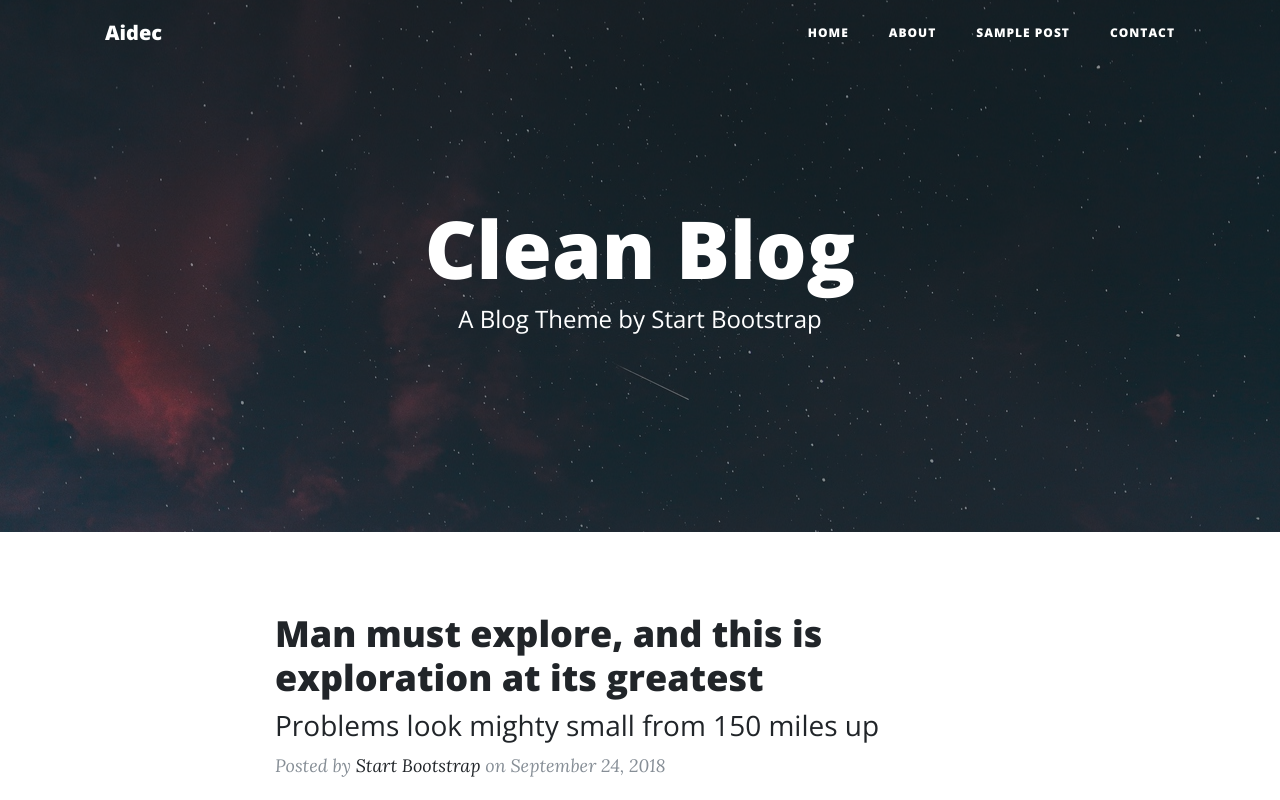
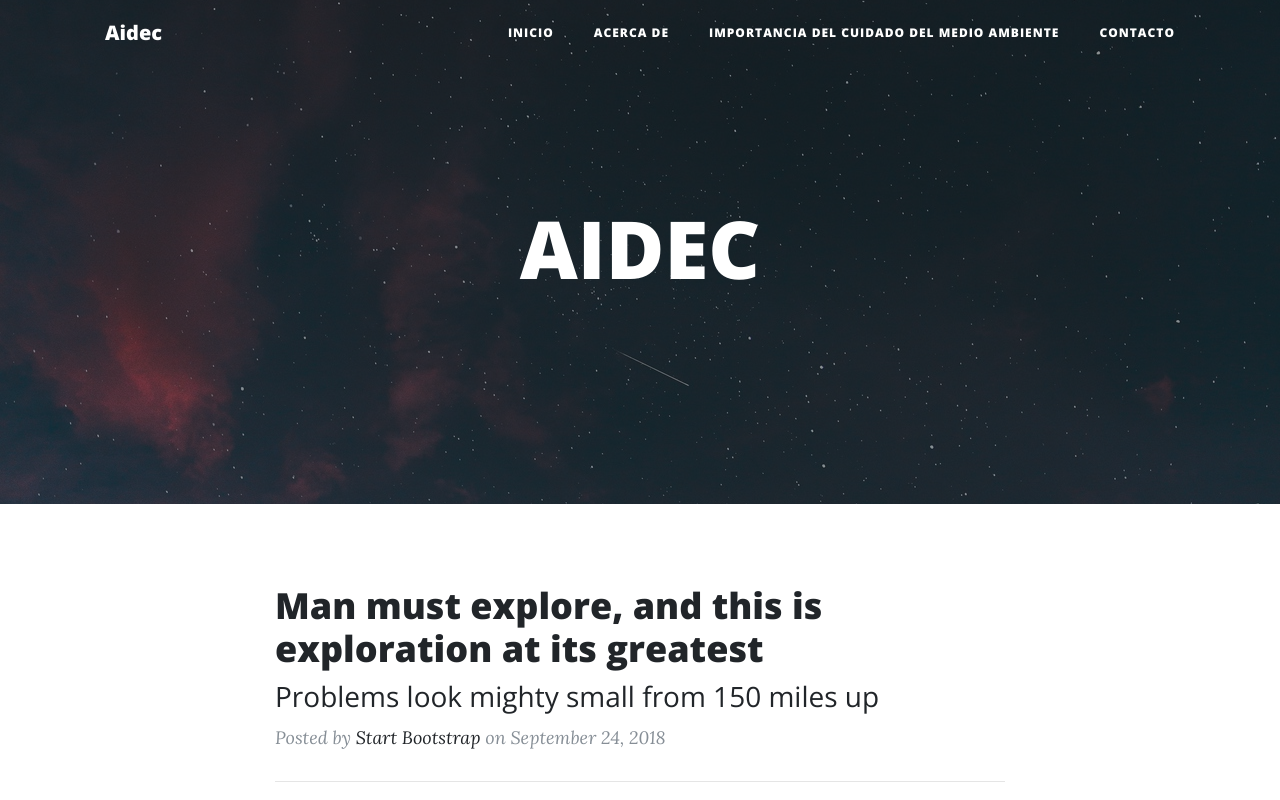
Before and after one commit to sebsnalias/aidec_page, a website: page index.html in a window 1280 px wide. Shown: the top 800 px of the page. Drawn offline with nearby package versions, Linux system fonts and the light colour scheme.

Commit message:
modificacion de index

```diff
--- a/index.html
+++ b/index.html
@@ -8,7 +8,7 @@
     <meta name="description" content="">
     <meta name="author" content="">
 
-    <title>Clean Blog - Start Bootstrap Theme</title>
+    <title>Inicio</title>
 
     <!-- Bootstrap core CSS -->
     <link href="vendor/bootstrap/css/bootstrap.min.css" rel="stylesheet">
@@ -36,16 +36,16 @@
         <div class="collapse navbar-collapse" id="navbarResponsive">
           <ul class="navbar-nav ml-auto">
             <li class="nav-item">
-              <a class="nav-link" href="index.html">Home</a>
+              <a class="nav-link" href="index.html">Inicio</a>
             </li>
             <li class="nav-item">
-              <a class="nav-link" href="about.html">About</a>
+              <a class="nav-link" href="about.html">Acerca De</a>
             </li>
             <li class="nav-item">
-              <a class="nav-link" href="post.html">Sample Post</a>
+              <a class="nav-link" href="post.html">Importancia del cuidado del medio ambiente</a>
             </li>
             <li class="nav-item">
-              <a class="nav-link" href="contact.html">Contact</a>
+              <a class="nav-link" href="contact.html">Contacto</a>
             </li>
           </ul>
         </div>
@@ -59,8 +59,7 @@
         <div class="row">
           <div class="col-lg-8 col-md-10 mx-auto">
             <div class="site-heading">
-              <h1>Clean Blog</h1>
-              <span class="subheading">A Blog Theme by Start Bootstrap</span>
+              <h1>AIDEC</h1>
             </div>
           </div>
         </div>
```
